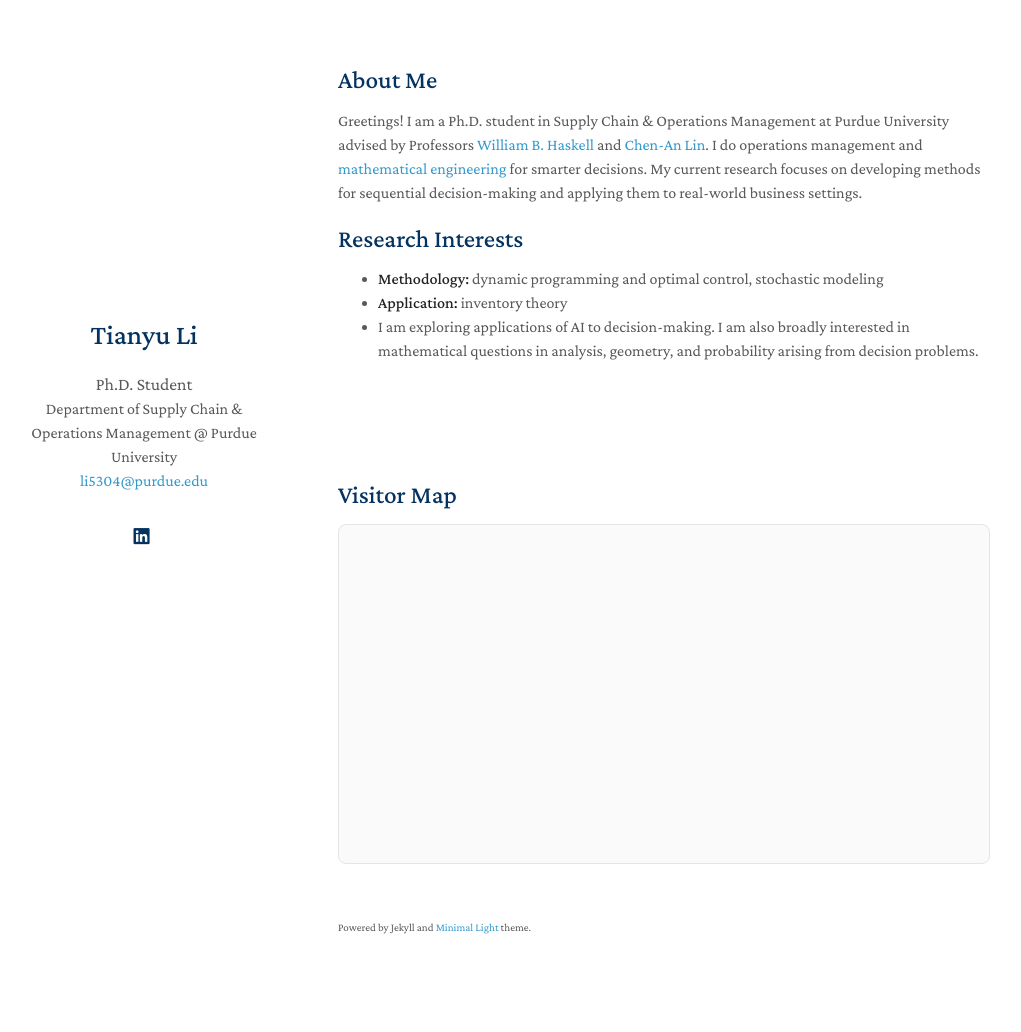
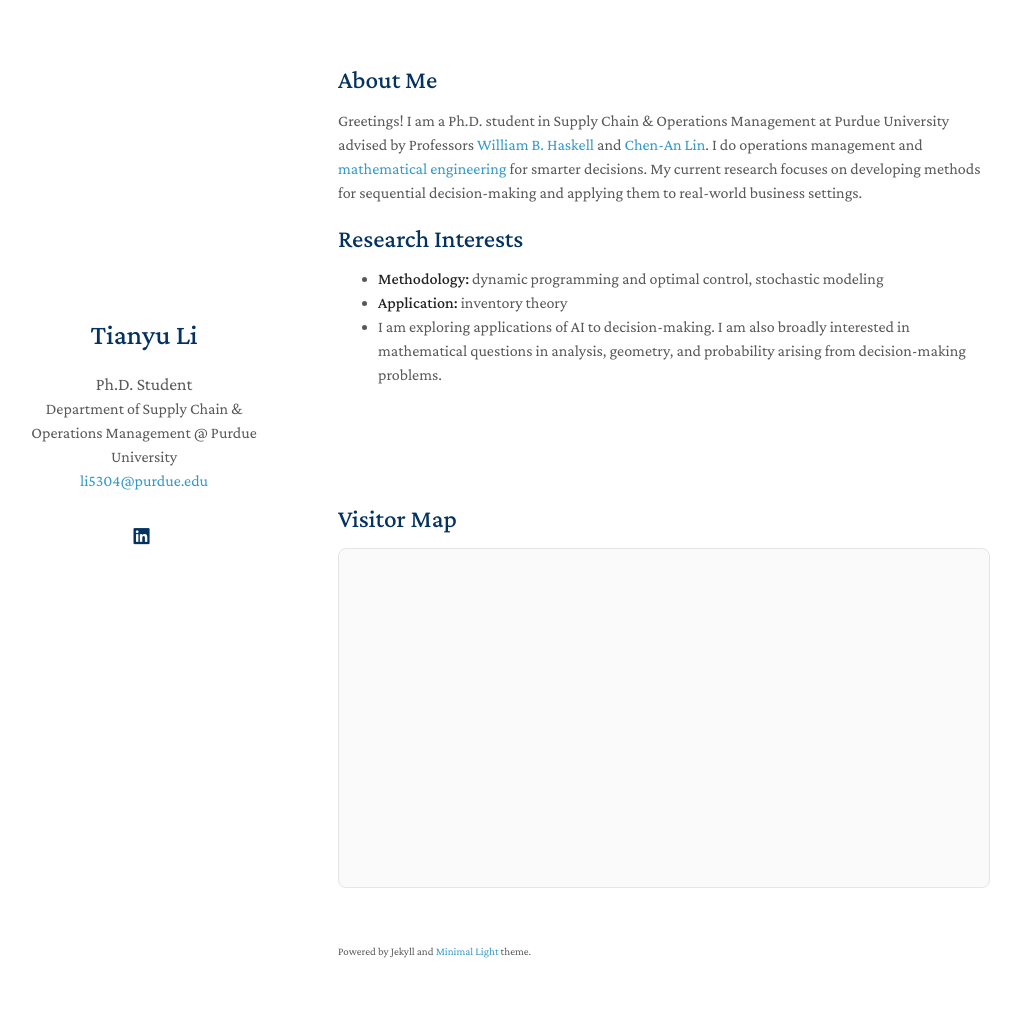
Before and after one commit to tianyu-li-dev/homepage, a Jekyll site: the page built from index.md, in a window 1280 px wide. Shown: the whole page, without its empty margins (132-1153 px from the left). Built offline with Jekyll 4.4.1, drawn with Linux system fonts in a browser that asks for light colours; a style sheet for code colours, icons or effects is not loaded; before the commit the page ends 1008 px from its top, so only the background shows below that.

Commit message:
Update index.md

```diff
--- a/index.md
+++ b/index.md
@@ -10,4 +10,4 @@ Greetings! I am a Ph.D. student in Supply Chain & Operations Management at Purdu
 
 - **Methodology:** dynamic programming and optimal control, stochastic modeling
 - **Application:** inventory theory
-- I am exploring applications of AI to decision-making. I am also broadly interested in mathematical questions in analysis, geometry, and probability arising from decision problems.
+- I am exploring applications of AI to decision-making. I am also broadly interested in mathematical questions in analysis, geometry, and probability arising from decision-making problems.
```
